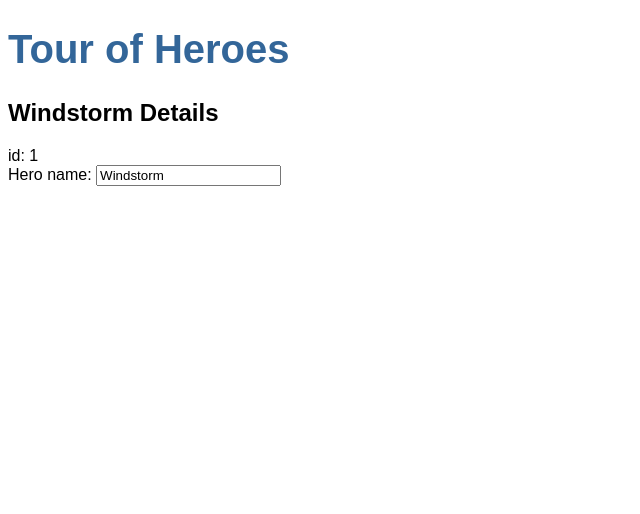
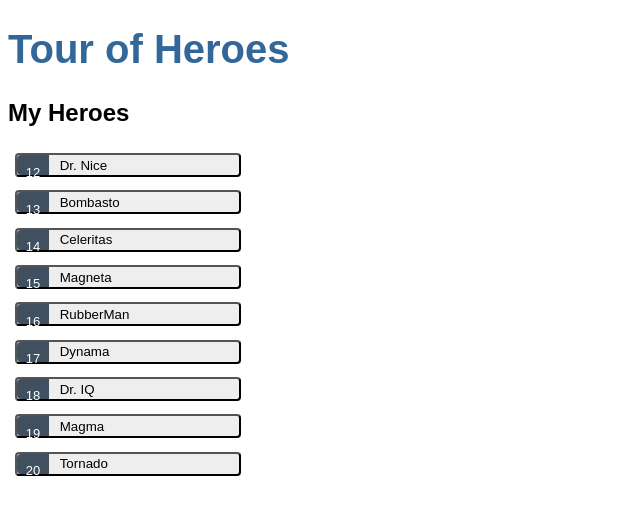
Before and after one commit to toshiaki-suzuki/angular-tour-of-heroes-not-stand-alone, an Angular app: page / in a window 1280 px wide. Shown: the top 514 px of the page, without its empty margins (0-640 px from the left). Built offline with nearby package versions, Linux system fonts and the light colour scheme.

Commit message:
list heroes

```diff
--- a/src/app/app.module.ts
+++ b/src/app/app.module.ts
@@ -5,6 +5,7 @@
 import { AppComponent } from './app.component';
 import { HeroesComponent } from './heroes/heroes.component';
 import { FormsModule } from '@angular/forms'; // <-- NgModel lives here
+import { NgFor, NgIf, UpperCasePipe } from '@angular/common';
 
 @NgModule({
   declarations: [
@@ -14,7 +15,10 @@
   imports: [
     BrowserModule,
     AppRoutingModule,
-    FormsModule
+    FormsModule,
+    NgIf,
+    NgFor,
+    UpperCasePipe,
   ],
   providers: [],
   bootstrap: [AppComponent]
--- a/src/app/heroes/heroes.component.css
+++ b/src/app/heroes/heroes.component.css
@@ -0,0 +1,66 @@
+/* HeroesComponent's private CSS styles */
+.heroes {
+  margin: 0 0 2em 0;
+  list-style-type: none;
+  padding: 0;
+  width: 15em;
+}
+
+.heroes li {
+  display: flex;
+}
+
+.heroes button {
+  flex: 1;
+  cursor: pointer;
+  position: relative;
+  left: 0;
+  background-color: #EEE;
+  margin: .5em;
+  padding: 0;
+  border-radius: 4px;
+  display: flex;
+  align-items: stretch;
+  height: 1.8em;
+}
+
+.heroes button:hover {
+  color: #2c3a41;
+  background-color: #e6e6e6;
+  left: .1em;
+}
+
+.heroes button:active {
+  background-color: #525252;
+  color: #fafafa;
+}
+
+.heroes button.selected {
+  background-color: black;
+  color: white;
+}
+
+.heroes button.selected:hover {
+  background-color: #505050;
+  color: white;
+}
+
+.heroes button.selected:active {
+  background-color: black;
+  color: white;
+}
+
+.heroes .badge {
+  display: inline-block;
+  font-size: small;
+  color: white;
+  padding: 0.8em 0.7em 0 0.7em;
+  background-color: #405061;
+  line-height: 1em;
+  margin-right: .8em;
+  border-radius: 4px 0 0 4px;
+}
+
+.heroes .name {
+  align-self: center;
+}
--- a/src/app/heroes/heroes.component.html
+++ b/src/app/heroes/heroes.component.html
@@ -1,6 +1,18 @@
-<h2>{{hero.name}} Details</h2>
-<div><span>id: </span>{{hero.id}}</div>
-<div>
-  <label for="name">Hero name: </label>
-  <input id="name" [(ngModel)]="hero.name" placeholder="name">
+<h2>My Heroes</h2>
+<ul class="heroes">
+  <li *ngFor="let hero of heroes">
+    <button [class.selected]="hero === selectedHero" type="button" (click)="onSelect(hero)">
+      <span class="badge">{{hero.id}}</span>
+      <span class="name">{{hero.name}}</span>
+    </button>
+  </li>
+</ul>
+
+<div *ngIf="selectedHero">
+  <h2>{{selectedHero.name | uppercase}} Details</h2>
+  <div>id: {{selectedHero.id}}</div>
+  <div>
+    <label for="hero-name">Hero name: </label>
+    <input id="hero-name" [(ngModel)]="selectedHero.name" placeholder="name">
+  </div>
 </div>
--- a/src/app/heroes/heroes.component.ts
+++ b/src/app/heroes/heroes.component.ts
@@ -1,5 +1,6 @@
 import { Component } from '@angular/core';
 import type { Hero } from '../hero';
+import {HEROES} from '../mock-heroes';
 
 @Component({
   selector: 'app-heroes',
@@ -7,8 +8,9 @@
   styleUrl: './heroes.component.css'
 })
 export class HeroesComponent {
-  hero: Hero = {
-    id: 1,
-    name: 'Windstorm'
-  };
+  heroes: Hero[] = HEROES;
+  selectedHero?: Hero;
+  onSelect(hero: Hero): void {
+    this.selectedHero = hero;
+  }
 }
--- /dev/null
+++ b/src/app/mock-heroes.ts
@@ -0,0 +1,13 @@
+import type { Hero } from './hero';
+
+export const HEROES: Hero[] = [
+  { id: 12, name: 'Dr. Nice' },
+  { id: 13, name: 'Bombasto' },
+  { id: 14, name: 'Celeritas' },
+  { id: 15, name: 'Magneta' },
+  { id: 16, name: 'RubberMan' },
+  { id: 17, name: 'Dynama' },
+  { id: 18, name: 'Dr. IQ' },
+  { id: 19, name: 'Magma' },
+  { id: 20, name: 'Tornado' }
+];
```
